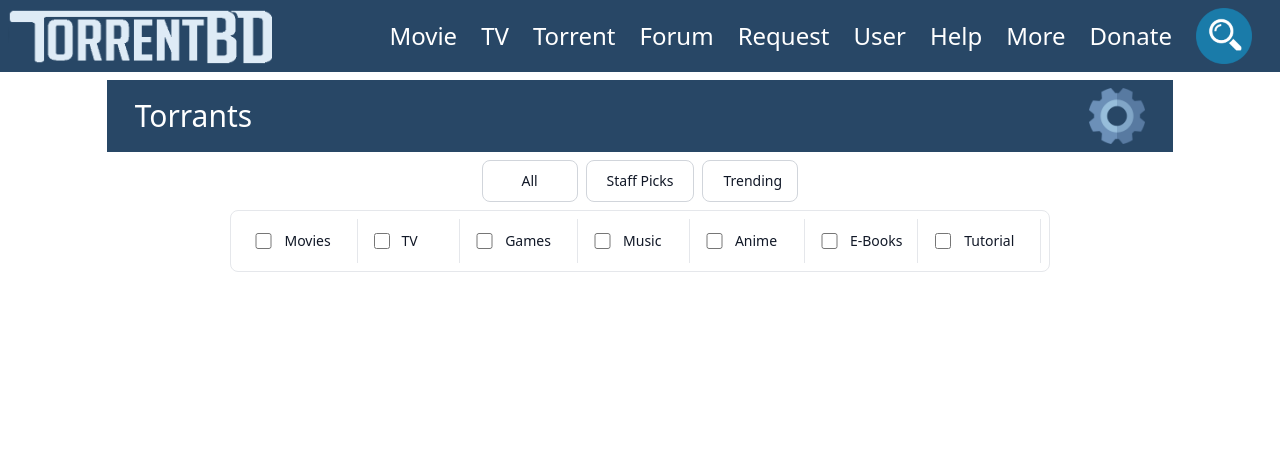
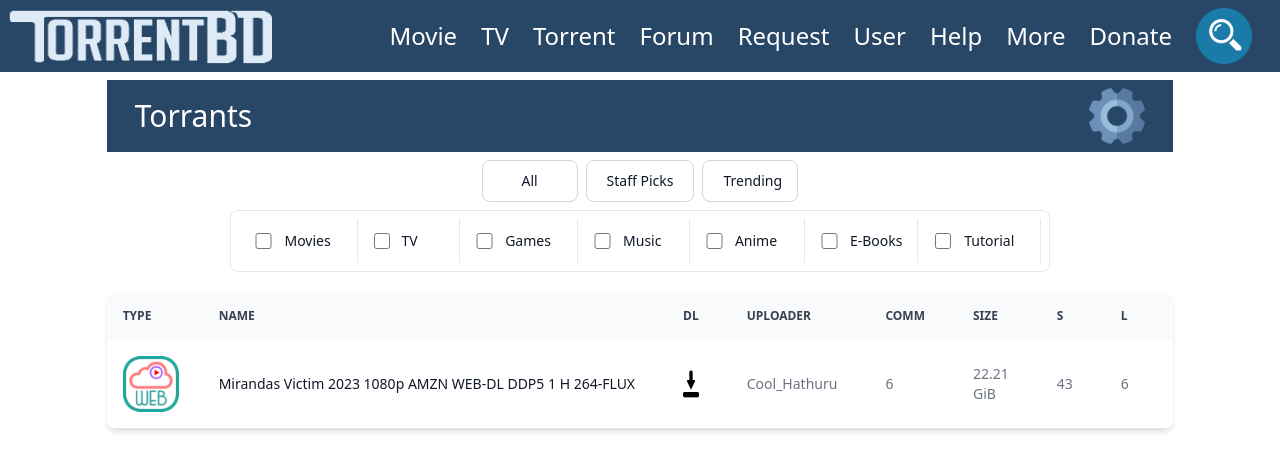
Before and after one commit to oliullah05/Advanced-Filter-Pagination-And-Search-System, a React (Vite) app: page / in a window 1280 px wide. Shown: the top 470 px of the page. Built offline with nearby package versions, Linux system fonts and the light colour scheme.

Commit message:
Torrant Data table

```diff
--- a/src/App.jsx
+++ b/src/App.jsx
@@ -3,6 +3,7 @@ import './App.css'
 import CategorySection from './Components/CategorySection/CategorySection'
 import Main from './Components/Main/Main'
 import Navbar from './Components/Navbar/Navbar'
+import TorrentContainerTable from './Components/TorrentContainerTable/TorrentContainerTable'
 
 function App() {
 
@@ -12,6 +13,7 @@ function App() {
  <Navbar></Navbar>
  <Main></Main>
   <CategorySection></CategorySection>
+  <TorrentContainerTable></TorrentContainerTable>
     </>
   )
 }
--- /dev/null
+++ b/src/Components/TorrentContainerTable/TorrentContainerTable.jsx
@@ -0,0 +1,86 @@
+import React from 'react';
+import movies from './../../assets/all-icon/movies.png';
+import download from './../../assets/all-icon/download.png'
+
+const TorrentContainerTable = () => {
+    return (
+        <div className=' w-10/12 mx-auto my-5'>
+
+
+<div className="relative overflow-x-auto shadow-md sm:rounded-lg">
+    <table className="w-full text-sm text-left rtl:text-right text-gray-500 dark:text-gray-400">
+        <thead className="text-xs text-gray-700 uppercase bg-gray-50 dark:bg-gray-700 dark:text-gray-400">
+            <tr>
+                <th scope="col" className="p-4">
+                    <div className="flex items-center w-14">
+                        type
+                    </div>
+                </th>
+                <th scope="col" className="px-6 py-3">
+                Name
+                </th>
+                <th scope="col" className="px-6 py-3">
+                  DL
+                </th>
+                <th scope="col" className="px-6 py-3">
+                    Uploader
+                </th>
+                <th scope="col" className="px-6 py-3">
+                    comm
+                </th>
+                <th scope="col" className="px-6 py-3">
+                    size
+                </th>
+                <th scope="col" className="px-6 py-3">
+                    s
+                </th>
+                <th scope="col" className="px-6 py-3">
+                    l
+                </th>
+                <th scope="col" className="px-6 py-3">
+                    c
+                </th>
+            </tr>
+        </thead>
+        <tbody>
+            <tr className="bg-white border-b dark:bg-gray-800 dark:border-gray-700 hover:bg-gray-50 dark:hover:bg-gray-600">
+                <td className="w-4 p-4">
+                    <div className="flex items-center">
+                       <img className='h-14 w-14' src= {movies}></img>
+                    </div>
+                </td>
+                <th scope="row" className="px-6 py-4 font-medium text-gray-900 whitespace-nowrap dark:text-white">
+                Mirandas Victim 2023 1080p AMZN WEB-DL DDP5 1 H 264-FLUX
+                </th>
+                <td className="px-6 py-4">
+                   <img className='h-8 w-8' src={download}></img>
+                </td>
+                <td className="px-6 py-4">
+                Cool_Hathuru
+                </td>
+                <td className="px-6 py-4">
+                    6
+                </td>
+                <td className="px-6 py-4">
+                22.21 GiB
+                </td>
+                <td className="px-6 py-4">
+                43
+                </td>
+                <td className="px-6 py-4">
+                6
+                </td>
+                <td className="px-6 py-4">
+                156
+                </td>
+            </tr>
+
+        </tbody>
+    </table>
+</div>
+
+        </div>
+    );
+};
+
+export default TorrentContainerTable;
```
Also changed, not shown: src/Components/TorrantData/TorrentMoviesData.jsx (added), src/assets/all-icon/download.png (added).
